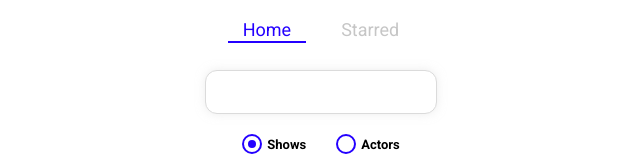
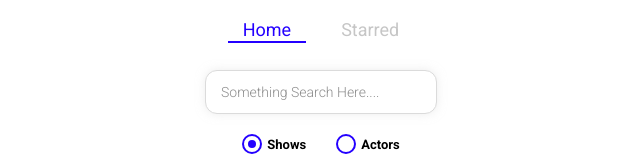
Before and after one commit to pruthvi7384/Box-Office-React, a React (Create React App) app: page /#/ in a window 1280 px wide. Shown: the part 134-298 px from the top of the page, without its empty margins (319-959 px from the left). Built offline with nearby package versions, Linux system fonts and the light colour scheme.

Commit message:
add search box to placeholder

```diff
--- a/src/pages/Home.js
+++ b/src/pages/Home.js
@@ -48,7 +48,7 @@ const Home = () => {
   console.log(radioOption);
   return (
       <MainPageLayout>
-        <SearchInput type="text" onChange={onChange} onKeyDown={onKeyDown} value={input} />
+        <SearchInput type="text" placeholder="Something Search Here...." onChange={onChange} onKeyDown={onKeyDown} value={input} />
         <RadioInputsWrapper>
         <div>
           <CustomRadioButton
```
